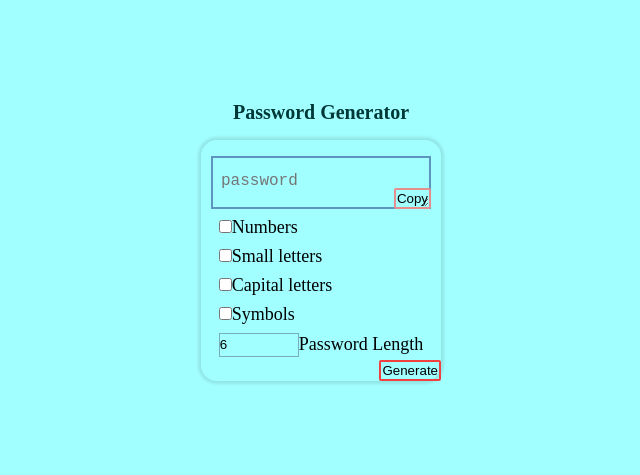
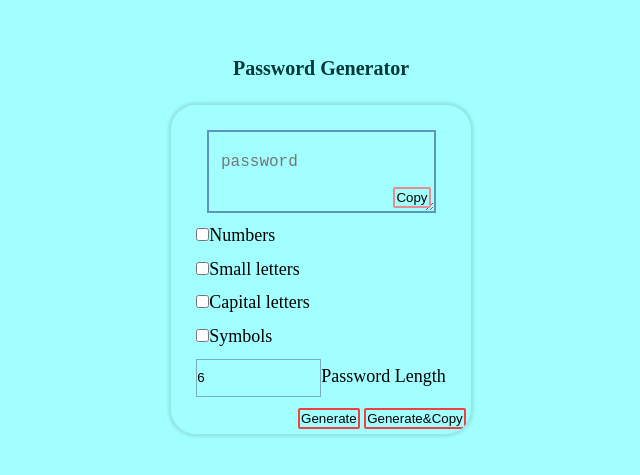
Before and after one commit to Roopaish/Password-Generator, a plain HTML site: page index.html in a window 1280 px wide. Shown: the part 167-642 px from the top of the page, without its empty margins (319-959 px from the left). Drawn offline with Linux system fonts and the light colour scheme.

Commit message:
©generate and copy element

```diff
--- a/app.js
+++ b/app.js
@@ -5,6 +5,7 @@ const symbolsEl = document.getElementById("symbols");
 const lengthEl = document.getElementById("length");
 lengthEl.value = 6;
 const generatorEL = document.getElementById("generator");
+const generatorCopyEL = document.getElementById("generatorcopy");
 const passwordEl = document.getElementById("password-text");
 const copyEl = document.getElementById("copy");
 
@@ -13,7 +14,12 @@ const smallLetter = "abcdefghijklmnopqrstuvwxyz";
 const capitalLetter = 'ABCDEFGHIJKLMNOPQRSTUVWXYZ';
 const symbols = '`~!@#$%^&*()_+=-[]{};:",./?';
 
+console.log(generatorCopyEL)
 generatorEL.addEventListener('click',generatePassword)
+generatorCopyEL.addEventListener('click',()=>{
+  generatePassword();
+  copyPassword();
+})
 copyEl.addEventListener('click',copyPassword);
 
 function generatePassword(){
--- a/index.html
+++ b/index.html
@@ -29,8 +29,10 @@
       <label><input type="number" name="password-options" id="length" class="length">Password Length</label>
     </section>
 
-    <input type="button" value="Generate" id="generator" class="generator">
-
+    <section class="generator">
+      <input type="button" value="Generate" id="generator" class="generator-btn">
+      <input type="button" value="Generate&Copy" id="generatorcopy" class="generator-btn">
+    </section>
   </main>
 
 
--- a/style.css
+++ b/style.css
@@ -4,8 +4,18 @@
   box-sizing: border-box;
 }
 
+html{
+  font-size: 25px;
+}
+
+@media screen and (max-width:500px){
+  html{
+    font-size: 16px;
+  }
+}
 
 body,main{
+  overflow-x: hidden;
   display: flex;
   align-items: center;
   justify-content: center;
@@ -56,17 +66,21 @@ textarea{
 
 .copy,.generator{
   position: absolute;
-  right: 0;
-  bottom: 0;
+  right: 0.2rem;
+  bottom: 0.2rem;
+
+}
+.copy{
+  border:2px solid rgb(230, 142, 142);
   background-color: transparent;
   padding: 1px;
   border-radius: 2px;
 }
-.copy{
-  border:2px solid rgb(230, 142, 142);
-}
-.generator{
+.generator-btn{
   border:2px solid rgb(240, 64, 64);
+  background-color: transparent;
+  padding: 1px;
+  border-radius: 2px;
 }
 .length{
   height: 1.5rem;
```
Also changed, not shown: 2 other files.
